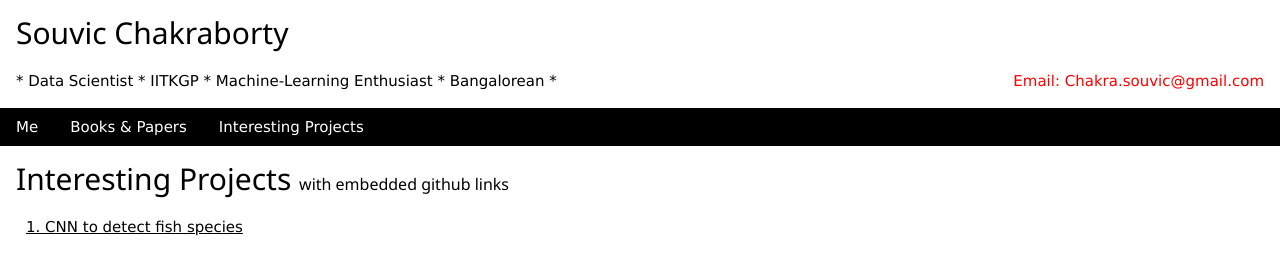
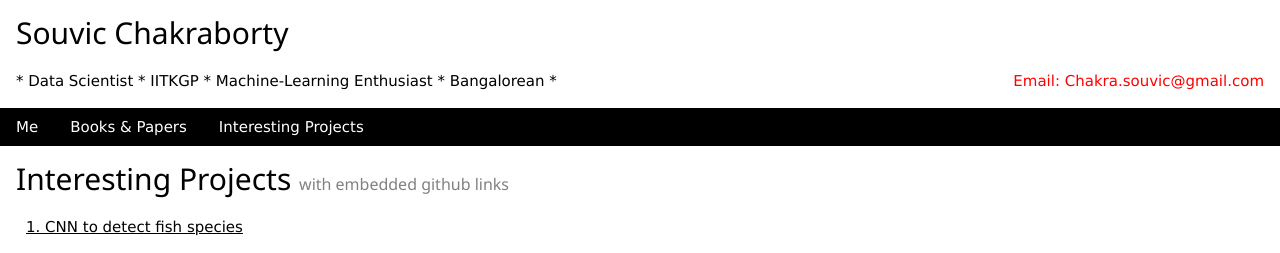
Before and after one commit to Souvic/Me, a plain HTML site: page index.html in a window 1280 px wide. Both pictures are taken after a click on the button "Interesting Projects". Shown: the top 253 px of the page. Drawn offline with Linux system fonts and the light colour scheme.

Commit message:
color updated

```diff
--- a/index.html
+++ b/index.html
@@ -307,7 +307,7 @@ span.hj{float: right;color: red}
 </div>
 
 <div id="Projects" class="w3-container city" style="display:none">
-  <h2>Interesting Projects <span style="font-size: medium">with embedded github links</span></h2>
+  <h2>Interesting Projects <span style="font-size: medium; color: #818181">with embedded github links</span></h2>
   <div style="margin:10px;">
   <p><a href="https://github.com/Souvic108/Kaggle-submissions/blob/master/CNNforFISHspeciesDETECTION.py">1. CNN to detect fish species</a></p>
   <p><a href="https://github.com/Souvic108/AdvancedML-simple_implementations/blob/master/mahabharat2vec.py">2. Word2Vec to extract meaningful relations of words in Mahabharata</a></p>
```
